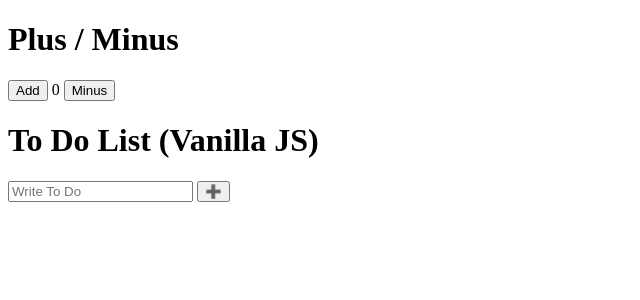
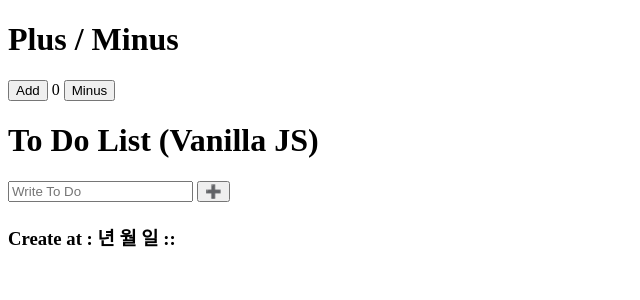
Before and after one commit to HyungJinHan/redux_study, a React (Create React App) app: page /1 in a window 1280 px wide. Shown: the top 300 px of the page, without its empty margins (0-640 px from the left). Built offline with nearby package versions, Linux system fonts and the light colour scheme.

Commit message:
react-redux를 활용한 To Do List 완성
Detail 페이지 이동 시, 해당 내용이 생성된 시간 표시

```diff
--- a/src/routes/Detail.jsx
+++ b/src/routes/Detail.jsx
@@ -24,9 +24,22 @@ const Detail = ({ toDo }) => {
   // 결과 : {text: 'ㅂㄷㅂㅈㄷㅂㅈㄷ', id: 1676796326617}
 
   return (
-    <h1>
-      {toDo?.text}
-    </h1>
+    <>
+      <h1>
+        {toDo?.text}
+      </h1>
+      <h3>
+        Create at :&nbsp;
+        {toDo?.year}년&nbsp;
+        {toDo?.month < 10 ? `0${toDo?.month}` : toDo?.month}월&nbsp;
+        {toDo?.day < 10 ? `0${toDo?.day}` : toDo?.day}일&nbsp;
+        {toDo?.hours < 10 ? `0${toDo?.hours}` : toDo?.hours}
+        :
+        {toDo?.minutes < 10 ? `0${toDo?.minutes}` : toDo?.minutes}
+        :
+        {toDo?.seconds < 10 ? `0${toDo?.seconds}` : toDo?.seconds}
+      </h3>
+    </>
   );
 };
 
--- a/src/store.js
+++ b/src/store.js
@@ -18,9 +18,29 @@ const deleteToDo = (id) => {
 }
 
 const reducer = (state = [], action) => {
+  var now = new Date();
+  var year = now.getFullYear();
+  var month = now.getMonth() + 1;
+  var day = now.getDate();
+  var hours = now.getHours();
+  var minutes = now.getMinutes();
+  var seconds = now.getSeconds();
+
   switch (action.type) {
     case ADD:
-      return [{ text: action.text, id: Date.now() }, ...state];
+      return [
+        {
+          text: action.text,
+          id: Date.now(),
+          year: year,
+          month: month,
+          day: day,
+          hours: hours,
+          minutes: minutes,
+          seconds: seconds
+        },
+        ...state
+      ];
     case DELETE:
       return state.filter(toDo => toDo.id !== action.id);
     default:
```
